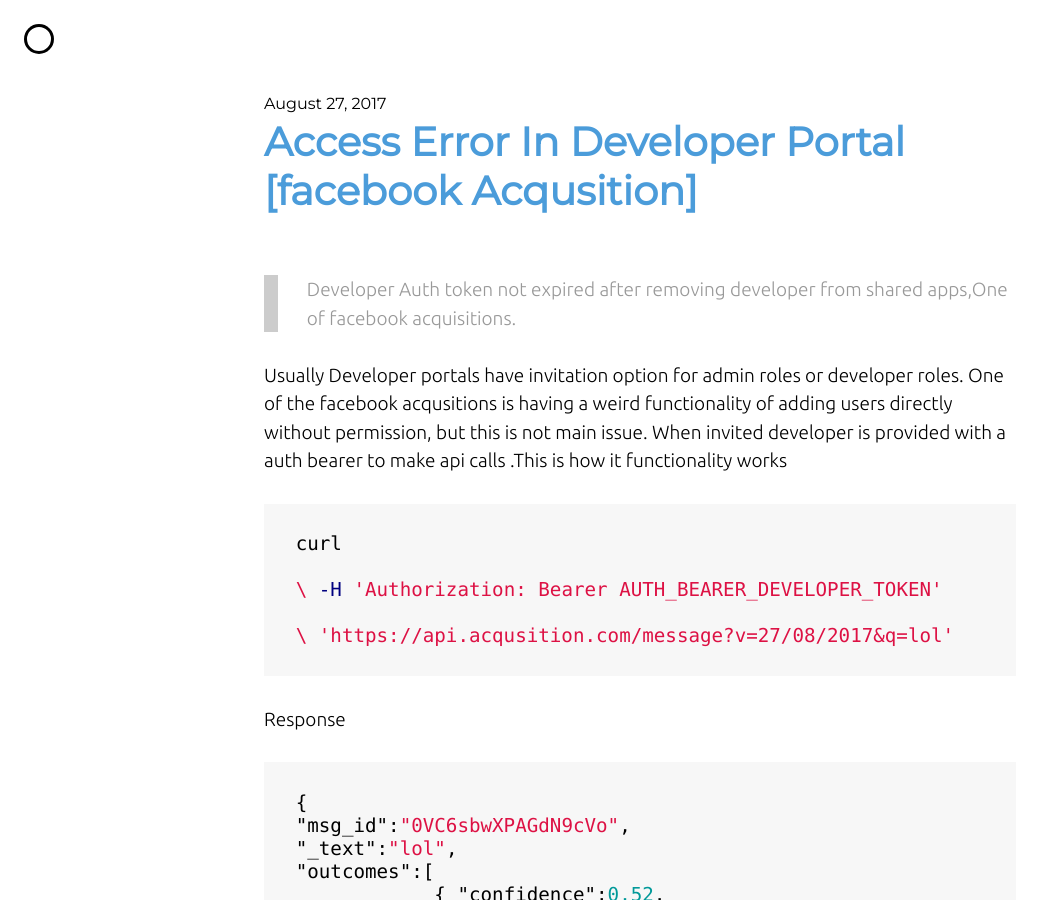
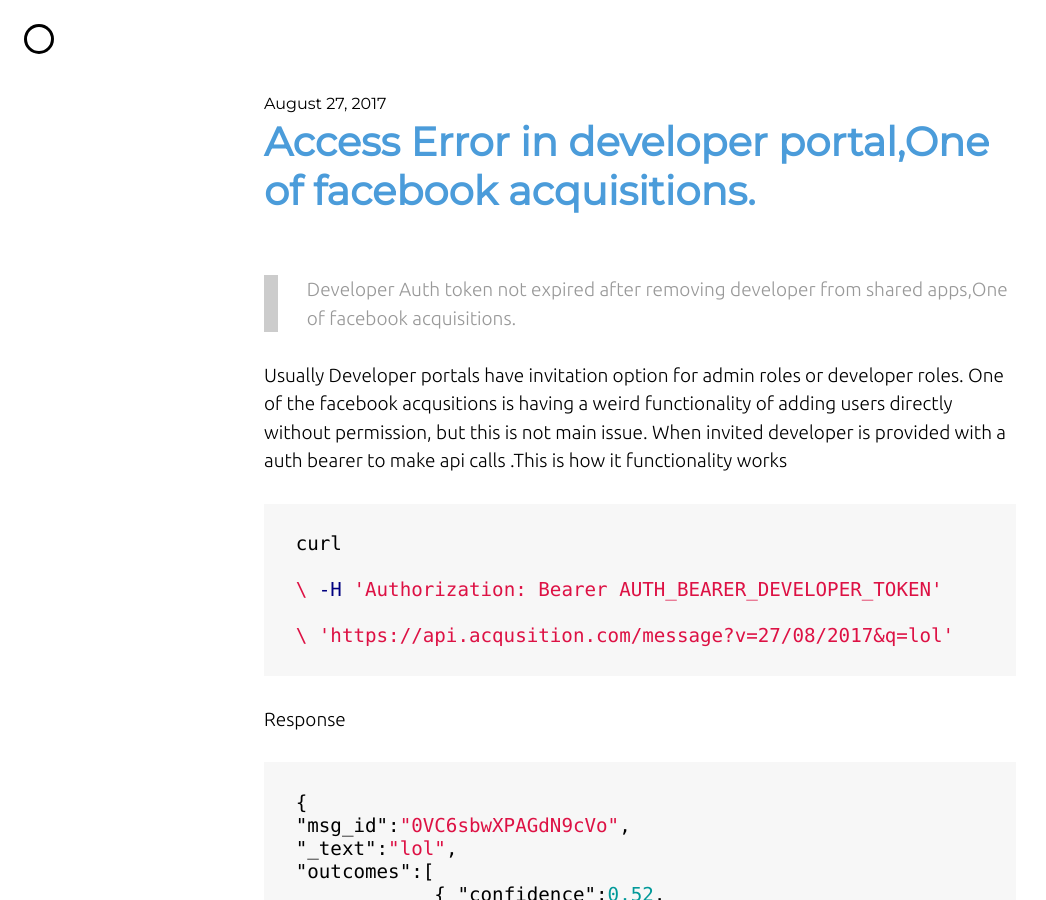
Before and after one commit to cymtrick/lol, a Jekyll site: the page built from _posts/2017-08-27-Access-Error-In-Developer-Portal-[Facebook-Acqusition].md, in a window 1280 px wide and 900 px high. Shown: the whole window, without its empty margins (0-1046 px from the left). Built offline with Jekyll 4.4.1, drawn with Linux system fonts in a browser that asks for light colours; nearby versions of some CDN libraries.

Commit message:
Update 2017-08-27-Access-Error-In-Developer-Portal-[Facebook-Acqusition].md

```diff
--- a/_posts/2017-08-27-Access-Error-In-Developer-Portal-[Facebook-Acqusition].md
+++ b/_posts/2017-08-27-Access-Error-In-Developer-Portal-[Facebook-Acqusition].md
@@ -1,6 +1,6 @@
 ---
-Title : Access Error in developer portal,One of facebook acquisitions.
-Description: developer Auth token not expired after removing developer from shared apps
+title : Access Error in developer portal,One of facebook acquisitions.
+description: developer Auth token not expired after removing developer from shared apps
 ---
 > Developer Auth token not expired after removing developer from shared apps,One of facebook acquisitions.
 
```
